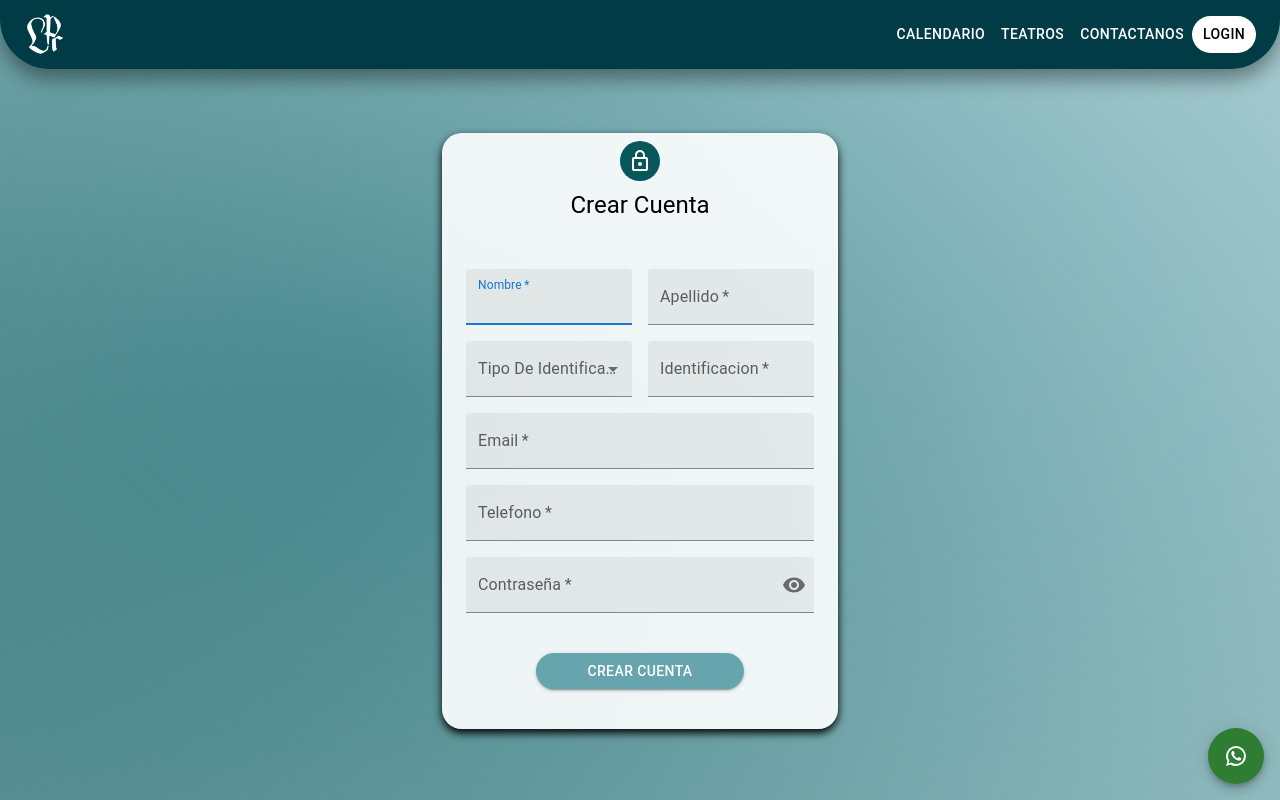
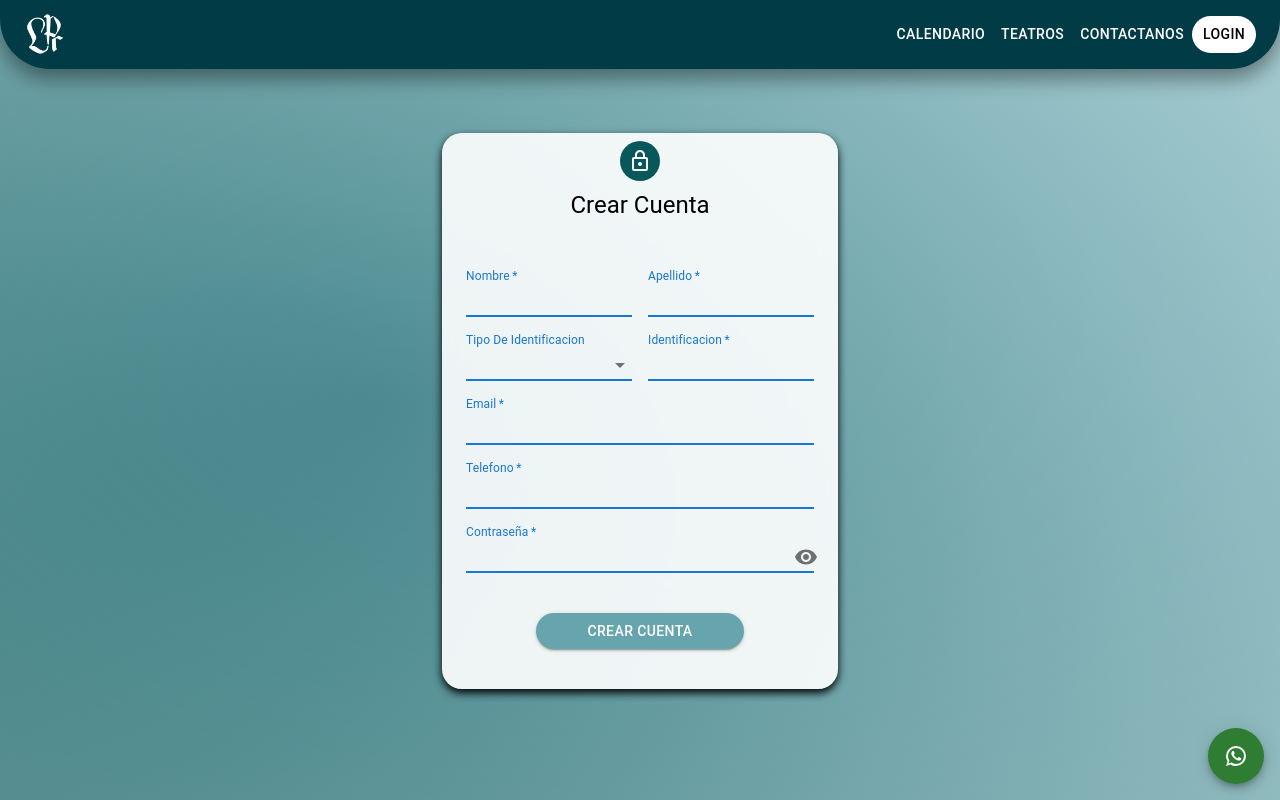
Before and after one commit to davixTech420/frontLPC, a React (Create React App) app: page /registrar in a window 1280 px wide. Shown: the top 800 px of the page. Built offline with nearby package versions, Linux system fonts and the light colour scheme.

Commit message:
final 24/09

```diff
--- a/src/assets/public.css
+++ b/src/assets/public.css
@@ -1,3 +1,12 @@
 .colorPrimaIcon{
     color: #07575B !important;
 }
+
+
+.botnWelcome{
+    border-radius: 20px !important;
+    background-color: #07575B !important;
+    color: white !important;
+    font-weight: bold !important;
+
+}
--- a/src/components/pages/publicPages/PublicLogin.jsx
+++ b/src/components/pages/publicPages/PublicLogin.jsx
@@ -183,7 +183,8 @@ const TheaterVolcanicLogin = () => {
                   fullWidth
                   value={formData.email}
                   onChange={(e) => setFormData({ ...formData, email: e.target.value })}
-                  variant="filled"
+                  variant="standard"
+                  focused
                   label="Email"
                   name="email"
                   autoComplete="email"
@@ -191,7 +192,8 @@ const TheaterVolcanicLogin = () => {
               </Grid>
               <Grid item xs={12}>
                 <TextField
-                  variant="filled"
+                  variant="standard"
+                  focused
                   required
                   fullWidth
                   name="password"
--- a/src/components/pages/publicPages/PublicRegis.jsx
+++ b/src/components/pages/publicPages/PublicRegis.jsx
@@ -247,7 +247,8 @@ export default function PublicRegis() {
                   id="nombre"
                   label="Nombre"
                   autoFocus
-                  variant="filled"
+                  variant="standard"
+                  focused
                 />
               </Grid>
               <Grid item xs={12} sm={6}>
@@ -267,13 +268,17 @@ export default function PublicRegis() {
                   label="Apellido"
                   name="apellido"
                   autoComplete="family-name"
-                  variant="filled"
+                 variant="standard"
+                  focused
                 />
               </Grid>
 
               <Grid item xs={12} sm={6}>
-                <FormControl variant="filled" sx={{ width: "100%", }}>
-                  <InputLabel id="demo-simple-select-filled-label">
+                <FormControl
+                variant="standard"
+                focused
+                   sx={{ width: "100%", }}>
+                   <InputLabel id="demo-simple-select-filled-label">
                     Tipo De Identificacion
                   </InputLabel>
                   <Select
@@ -282,8 +287,11 @@ export default function PublicRegis() {
                     onChange={(e) =>
                       setFormData({ ...formData, tipIdentidad: e.target.value })
                     }
-                    labelId="demo-simple-select-filled-label"
+
+
                     id="demo-simple-select-filled"
+                   sx={{ width: "100%" }}
+
                   >
                     <MenuItem value="">
                       <em>None</em>
@@ -306,6 +314,7 @@ export default function PublicRegis() {
                 }}
                   required
                   fullWidth
+
                   value={formData.identificacion}
                   onChange={(e) =>
                     setFormData({ ...formData, identificacion: e.target.value })
@@ -314,8 +323,10 @@ export default function PublicRegis() {
                   label="Identificacion"
                   name="identificacion"
                   autoComplete="family-name"
-                  variant="filled"
+                  variant="standard"
+                  focused
                 />
+
               </Grid>
 
               <Grid item xs={12}>
@@ -328,10 +339,12 @@ export default function PublicRegis() {
                     setFormData({ ...formData, email: e.target.value })
                   }
                   id="email"
-                  variant="filled"
+                  variant="standard"
+                  focused
                   label="Email"
                   name="email"
                   autoComplete="email"
+
                 />
               </Grid>
               <Grid item xs={12}>
@@ -351,7 +364,8 @@ export default function PublicRegis() {
                     setFormData({ ...formData, telefono: e.target.value })
                   }
                   id="telefono"
-                  variant="filled"
+                 variant="standard"
+                  focused
                   label="Telefono"
                   name="telefono"
                   autoComplete="family-name"
@@ -359,7 +373,8 @@ export default function PublicRegis() {
               </Grid>
               <Grid item xs={12}>
               <TextField
-                  variant="filled"
+                 variant="standard"
+                  focused
                   required
                   fullWidth
                   name="password"
--- a/src/components/pages/publicPages/Welcome.jsx
+++ b/src/components/pages/publicPages/Welcome.jsx
@@ -11,7 +11,6 @@ import {
   Typography,
   Button,
   IconButton,
-  TextField,
   Chip,
   Avatar,
 } from "@mui/material";
@@ -273,7 +272,8 @@ obteSala();
                     <Grid item xs={12} sm={4}>
                       <Box sx={{ display: "flex", alignItems: "center" }}>
                         <CalendarToday
-                          sx={{ marginRight: 1, color: "primary.main" }}
+                         className="colorPrimaIcon"
+                          sx={{ marginRight: 1}}
                         />
                         <Typography variant="body1">
                           {formatDate(currentShow?.fechaPresentar)}
@@ -283,7 +283,8 @@ obteSala();
                     <Grid item xs={12} sm={4}>
                       <Box sx={{ display: "flex", alignItems: "center" }}>
                         <AccessTime
-                          sx={{ marginRight: 1, color: "primary.main" }}
+                        className="colorPrimaIcon"
+                          sx={{ marginRight: 1 }}
                         />
                         <Typography variant="body1">
                           {currentShow?.horaInicio}
@@ -293,7 +294,8 @@ obteSala();
                     <Grid item xs={12} sm={4}>
                       <Box sx={{ display: "flex", alignItems: "center" }}>
                         <LocationOn
-                          sx={{ marginRight: 1, color: "primary.main" }}
+                         className="colorPrimaIcon"
+                          sx={{ marginRight: 1 }}
                         />
                         <Typography variant="body1">
                           {currentShow?.sala ? currentShow.sala.direccion : "Bogota D.C"}
@@ -322,8 +324,8 @@ obteSala();
                       <Button
                         variant="contained"
                         size="large"
+                        className="botnWelcome"
                         sx={{
-                          backgroundColor: "primary.main",
                           "&:hover": {
                             backgroundColor: "primary.dark",
                           },
@@ -337,6 +339,7 @@ obteSala();
                     </motion.div>
                     <IconButton
                       onClick={nextShowHandler}
+                       className="colorPrimaIcon"
                       sx={{ color: "primary.main" }}
                     >
                       <ChevronRight />
@@ -401,7 +404,7 @@ obteSala();
                     Agenda Tu Show Y Ve Los Shos Cercanos
                   </Typography>
 
-                  <Button fullWidth variant="contained" sx={{ mt: 2 }} onClick={() => window.location.href = '/loginPublic'}>
+                  <Button className="botnWelcome" fullWidth variant="contained" sx={{ mt: 2 }} onClick={() => window.location.href = '/loginPublic'}>
                     Login
                   </Button>
                 </CardContent>
```
Also changed, not shown: 1 other file (tests, documents, lock files or other folders).
